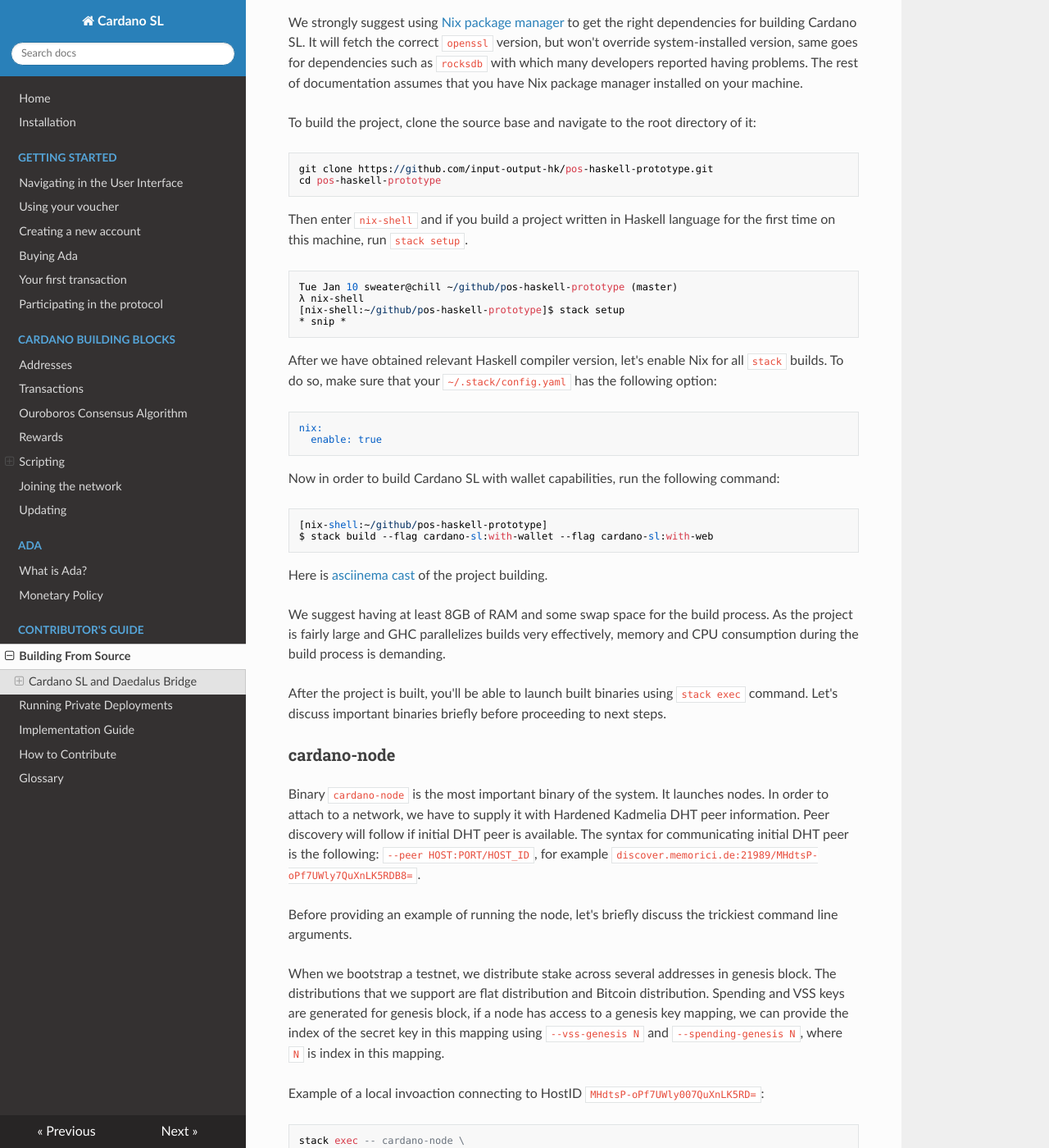
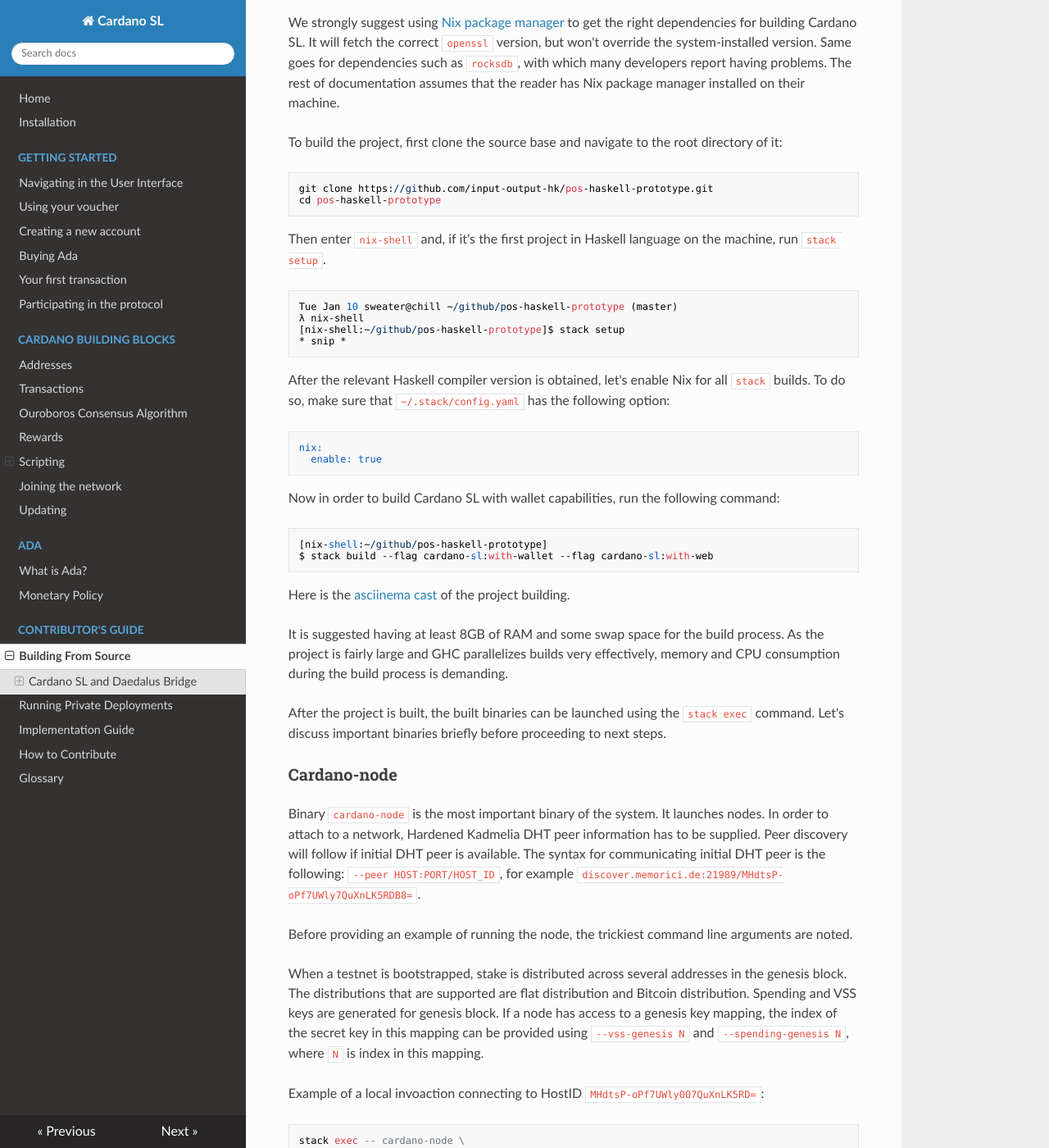
Before and after one commit to input-output-hk/cardano-docs, an MkDocs documentation site: the page built from docs/for-contributors/building-from-source.md, in a window 1280 px wide and 1400 px high, scrolled down 368 px. Shown: the whole window at 82% size. Built offline with MkDocs 1.6.1, drawn with Linux system fonts in a browser that asks for light colours; nearby versions of some CDN libraries; old or Windows-style settings are respelled for this version of MkDocs.

Commit message:
Syntax and grammar corrected up to cardano-next-gen section

````diff
--- a/docs/for-contributors/building-from-source.md
+++ b/docs/for-contributors/building-from-source.md
@@ -16,12 +16,12 @@
 We strongly suggest using [Nix package
 manager](https://nixos.org/nix/download.html) to get the right
 dependencies for building Cardano SL. It will fetch the correct
-`openssl` version, but won't override system-installed version, same
-goes for dependencies such as `rocksdb` with which many developers
-reported having problems. The rest of documentation assumes that you
-have Nix package manager installed on your machine.
+`openssl` version, but won't override the system-installed version. Same
+goes for dependencies such as `rocksdb`, with which many developers
+report having problems. The rest of documentation assumes that the reader
+has Nix package manager installed on their machine.
 
-To build the project, clone the source base and navigate to the root
+To build the project, first clone the source base and navigate to the root
 directory of it:
 
 ```
@@ -29,8 +29,8 @@
 cd pos-haskell-prototype
 ```
 
-Then enter `nix-shell` and if you build a project written in Haskell
-language for the first time on this machine, run `stack setup`.
+Then enter `nix-shell` and, if it's the first project in Haskell
+language on the machine, run `stack setup`.
 
 ```
 Tue Jan 10 sweater@chill ~/github/pos-haskell-prototype (master)
@@ -39,8 +39,8 @@
 * snip *
 ```
 
-After we have obtained relevant Haskell compiler version, let's enable
-Nix for all `stack` builds. To do so, make sure that your
+After the relevant Haskell compiler version is obtained, let's enable
+Nix for all `stack` builds. To do so, make sure that
 `~/.stack/config.yaml` has the following option:
 
 ```
@@ -56,24 +56,24 @@
 $ stack build --flag cardano-sl:with-wallet --flag cardano-sl:with-web
 ```
 
-Here is [asciinema
+Here is the [asciinema
 cast](http://asciinema.org/a/47vbdch8srbhf3j5kta7j9bov) of the project building.
 
-We suggest having at least 8GB of RAM and some swap space for the build
+It is suggested having at least 8GB of RAM and some swap space for the build
 process. As the project is fairly large and GHC parallelizes builds very
 effectively, memory and CPU consumption during the build process is
 demanding.
 
-After the project is built, you'll be able to launch built binaries
-using `stack exec` command. Let's discuss important binaries briefly
+After the project is built, the built binaries can be launched
+using the `stack exec` command. Let's discuss important binaries briefly
 before proceeding to next steps.
 
-### cardano-node
+### Cardano-node
 
 Binary `cardano-node` is the most important binary of the system. It
-launches nodes. In order to attach to a network, we have to supply it
-with Hardened Kadmelia DHT peer information. Peer discovery will follow
-if initial DHT peer is available. The syntax for communicating initial
+launches nodes. In order to attach to a network, Hardened Kadmelia DHT
+peer information has to be supplied. Peer discovery will follow if
+initial DHT peer is available. The syntax for communicating initial
 DHT peer is the following: `--peer HOST:PORT/HOST_ID`, for example
 `discover.memorici.de:21989/MHdtsP-oPf7UWly7QuXnLK5RDB8=`.
 
@@ -82,14 +82,14 @@
 [//]: # (who bothered to build the system from scratch in the early days)
 [//]: # (of testnet release)
 
-Before providing an example of running the node, let's briefly discuss
-the trickiest command line arguments.
+Before providing an example of running the node, the trickiest command
+line arguments are noted.
 
-When we bootstrap a testnet, we distribute stake across several
-addresses in genesis block. The distributions that we support are flat
-distribution and Bitcoin distribution. Spending and VSS keys are
-generated for genesis block, if a node has access to a genesis key
-mapping, we can provide the index of the secret key in this mapping
+When a testnet is bootstrapped, stake is distributed across several
+addresses in the genesis block. The distributions that are supported
+are flat distribution and Bitcoin distribution. Spending and VSS keys
+are generated for genesis block. If a node has access to a genesis key
+mapping, the index of the secret key in this mapping can be provided
 using `--vss-genesis N` and `--spending-genesis N`, where `N` is index
 in this mapping.
 
````
